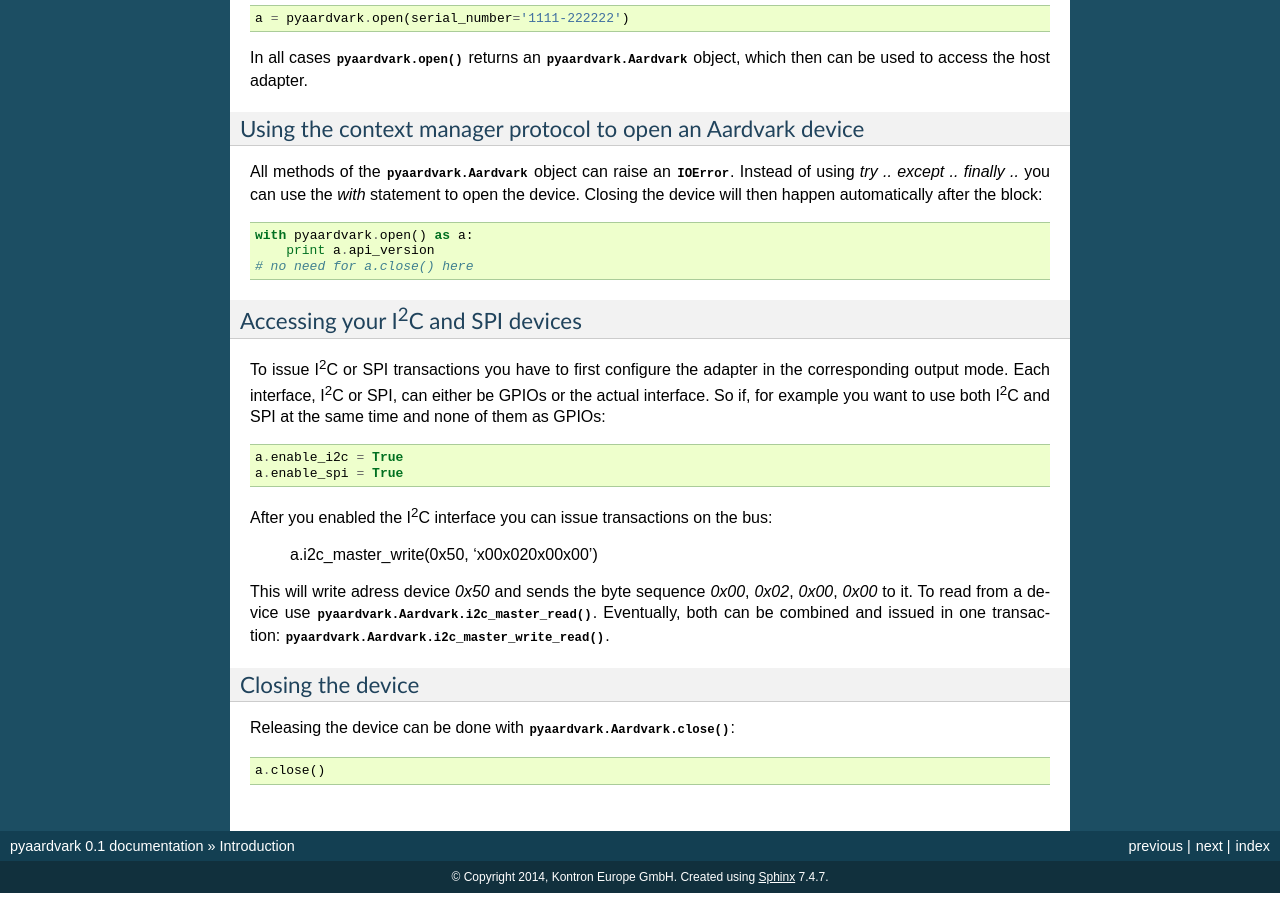
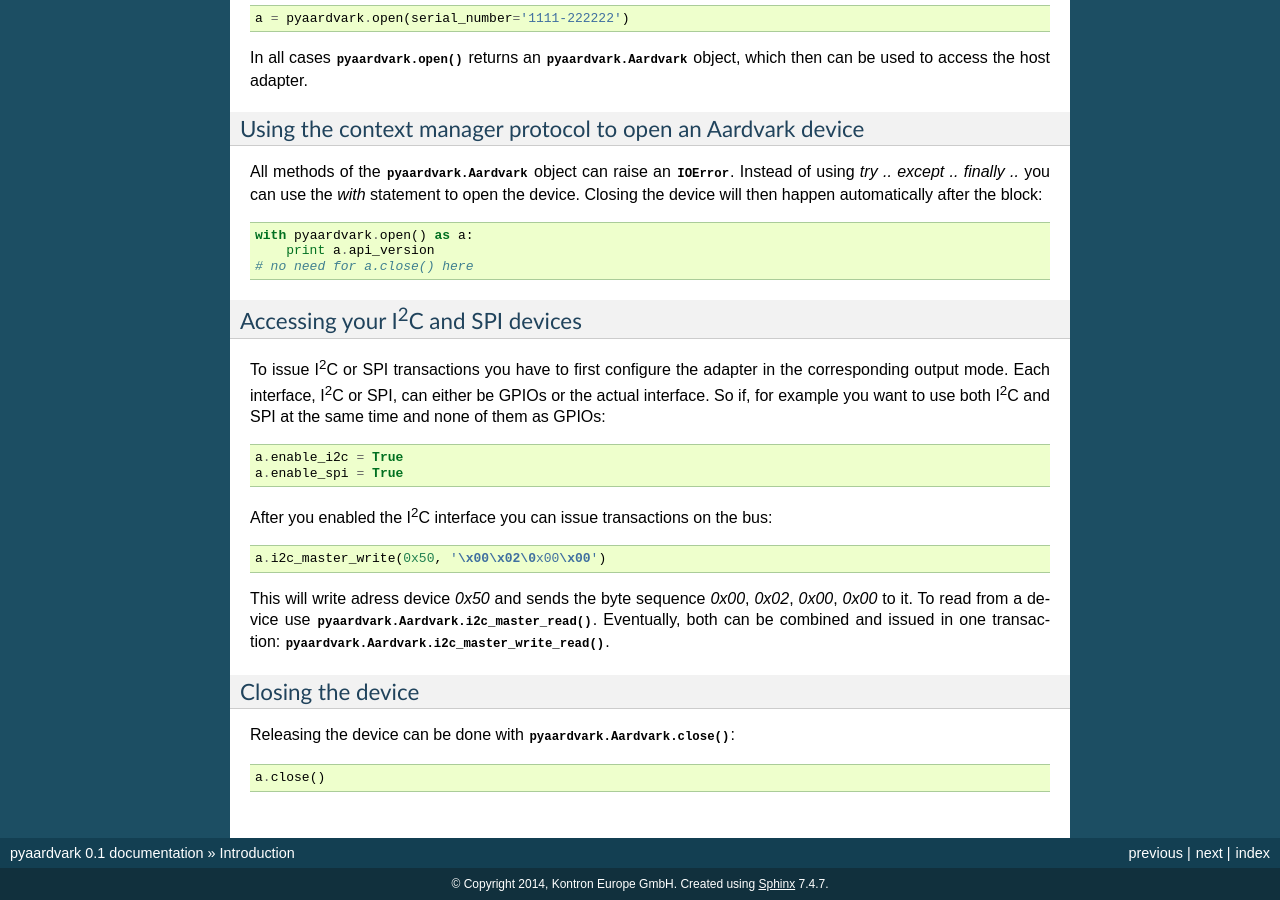
Before and after one commit to kontron/python-aardvark, a Sphinx documentation site: the page built from docs/intro.rst, in a window 1280 px wide and 900 px high, scrolled down 903 px. Built offline with Sphinx 7.4.7, drawn with Linux system fonts in a browser that asks for light colours.

Commit message:
docs: fix typo
Signed-off-by: Michael Walle <michael.walle@kontron.com>

```diff
--- a/docs/intro.rst
+++ b/docs/intro.rst
@@ -81,7 +81,7 @@
   a.enable_i2c = True
   a.enable_spi = True
 
-After you enabled the |I2C| interface you can issue transactions on the bus:
+After you enabled the |I2C| interface you can issue transactions on the bus::
 
   a.i2c_master_write(0x50, '\x00\x02\0x00\x00')
 
```
